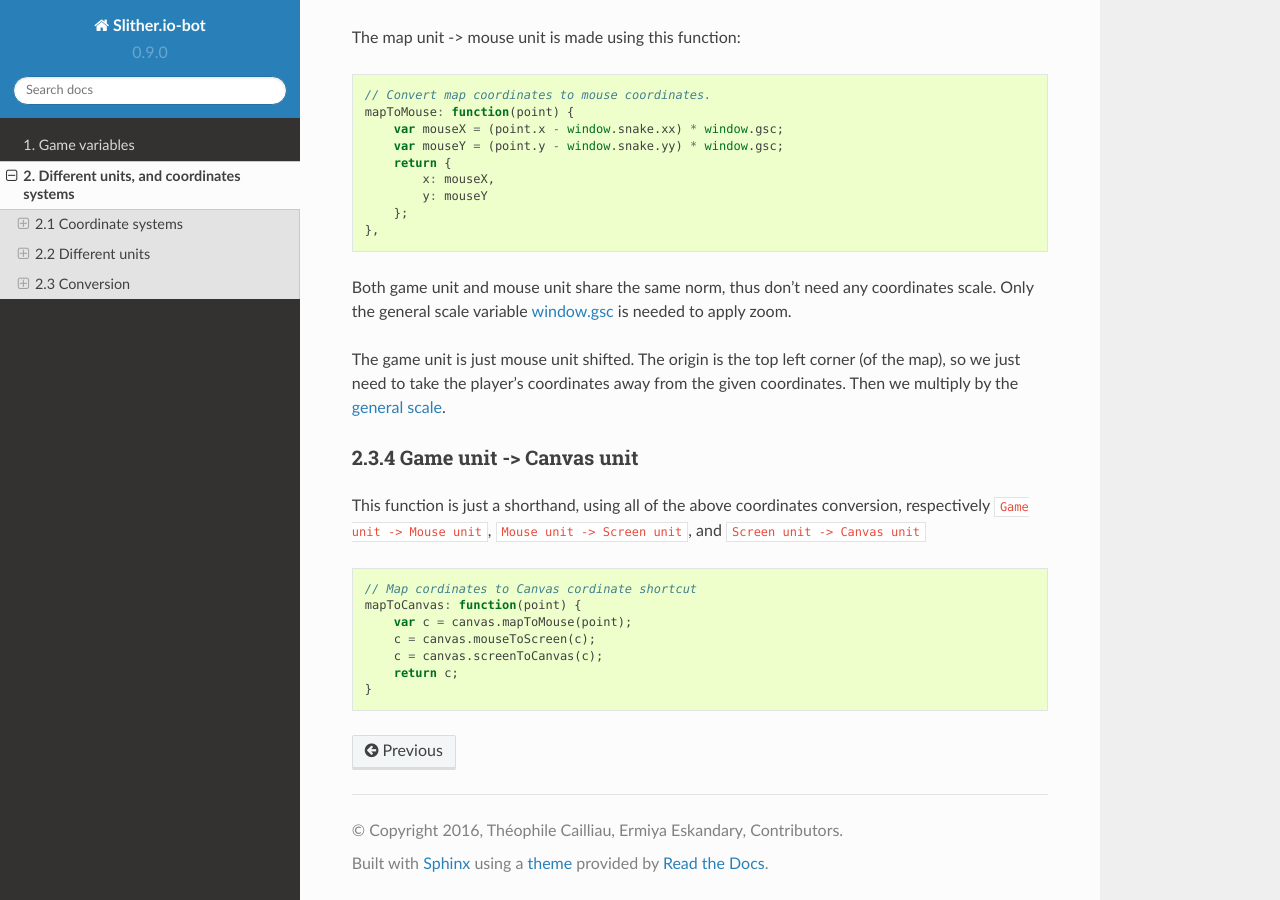
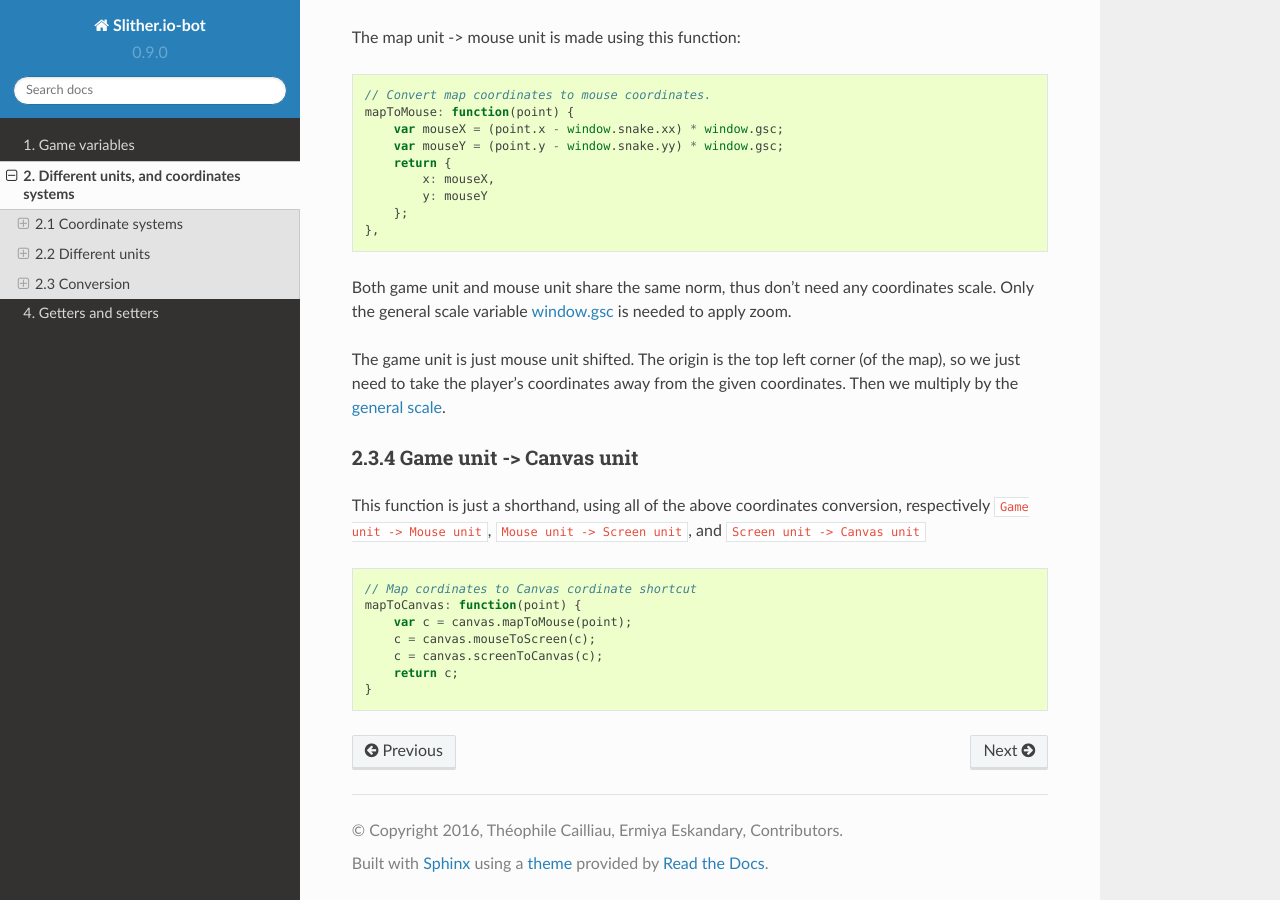
Before and after one commit to ermiyaeskandary/Slither.io-bot, a Sphinx documentation site: the page built from docs/conversion_algorithms.rst, in a window 1280 px wide and 900 px high, scrolled down 4820 px. Built offline with Sphinx 7.4.7 and the Read the Docs theme 2.0.0, drawn with Linux system fonts in a browser that asks for light colours; pages that are not in the unit, such as notebooks, are missing from menus.

Commit message:
Began getters and setters doc

```diff
--- a/docs/index.rst
+++ b/docs/index.rst
@@ -13,6 +13,8 @@
 
    game-variables
    conversion_algorithms
+   bot-variables
+   getters-setters
 
 
 Indices and tables
```
Also changed, not shown: docs/getters-setters.rst (added, +7 -0 lines).
